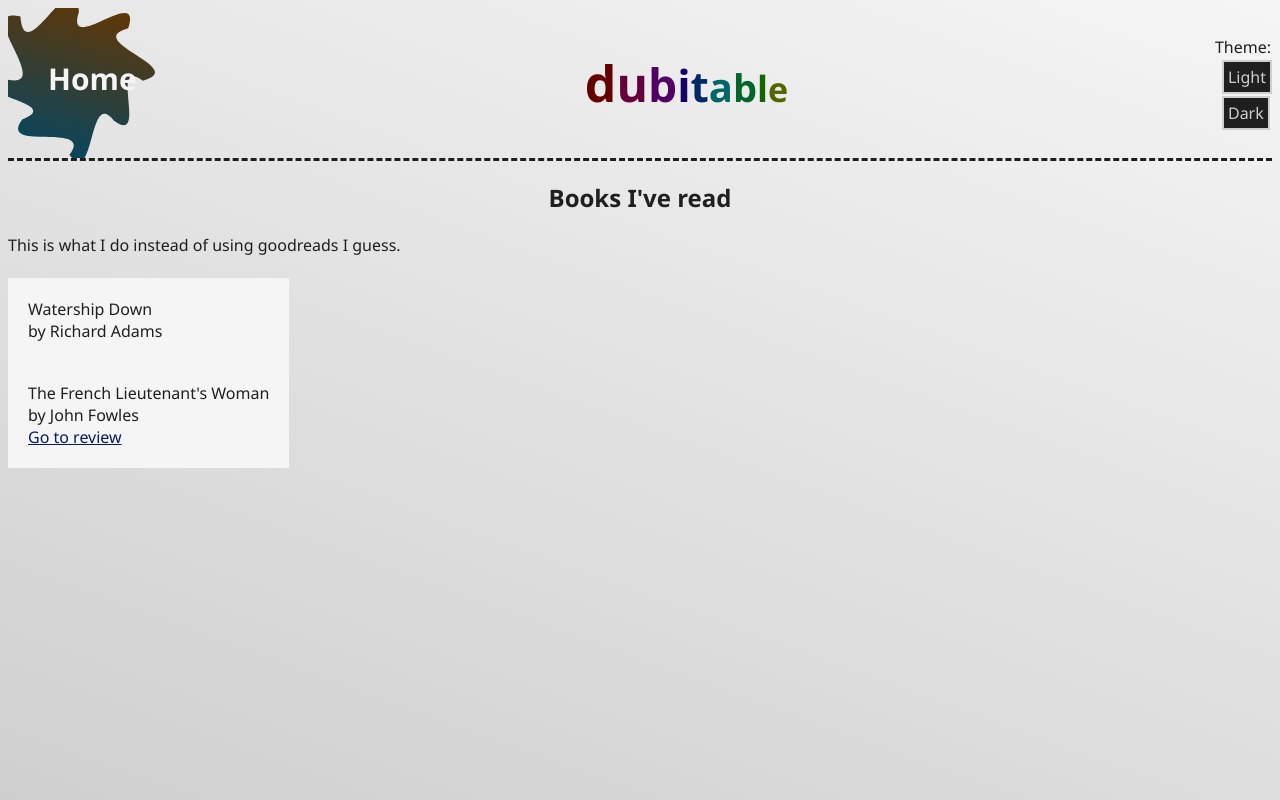
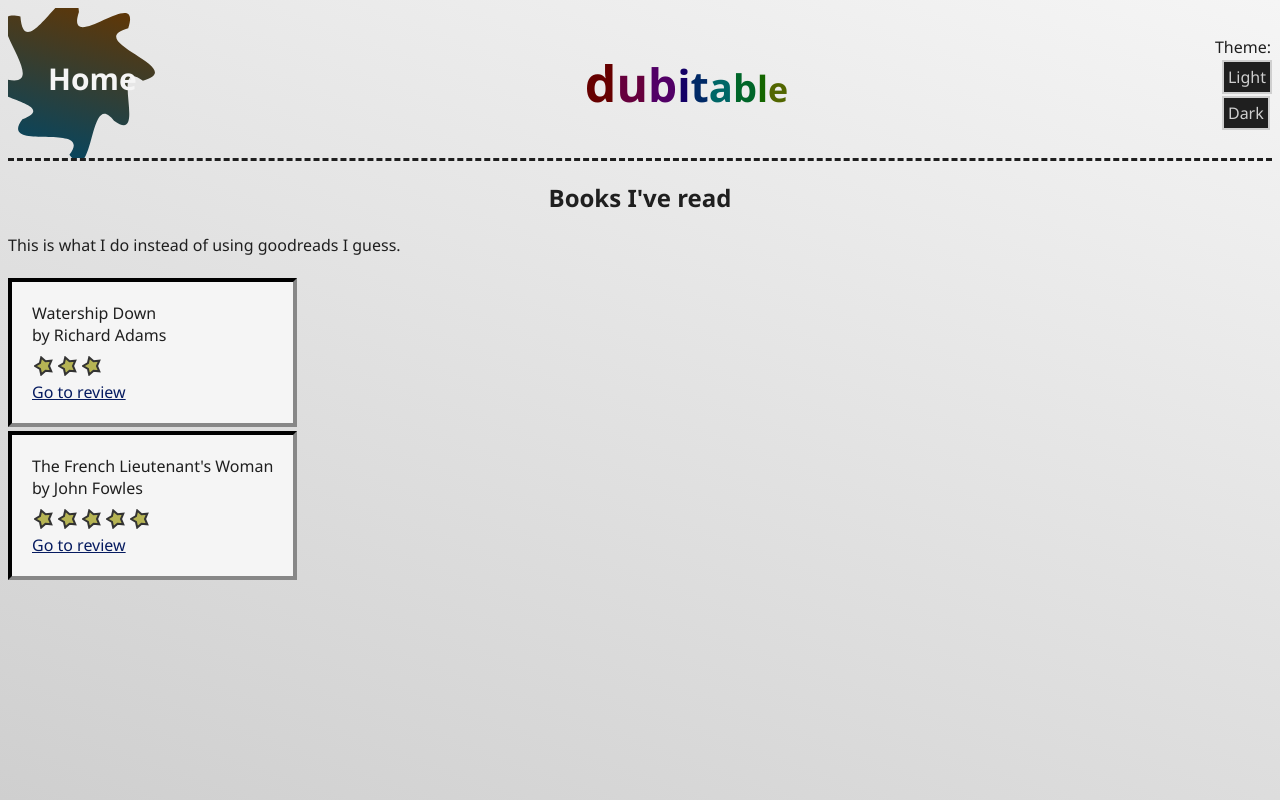
Before and after one commit to dubitabley/website, a SvelteKit app: page /interests/books in a window 1280 px wide. Built offline with nearby package versions, Linux system fonts and the light colour scheme.

Commit message:
Add ratings to books and short notes on watership down

```diff
--- /dev/null
+++ b/src/lib/components/star-rating.svelte
@@ -0,0 +1,21 @@
+<script lang="ts">
+    import Star from "./star.svelte";
+
+    const MAX_RATING = 5;
+
+    type StarRatingProps = {
+        rating: number
+    };
+
+    const {
+        rating
+    }: StarRatingProps = $props();
+</script>
+
+<div class="rating-wrapper">
+    {#each { length: MAX_RATING }, index }
+        {#if index < rating}
+            <Star enabled={true} />
+        {/if}
+    {/each}
+</div>
--- /dev/null
+++ b/src/lib/components/star.svelte
@@ -0,0 +1,87 @@
+<script lang="ts">
+    const STAR_SIZE: number = 100;
+    const CENTRE = STAR_SIZE / 2;
+    const NUM_POINTS = 5;
+    const INNER_SIZE = 25;
+    const OUTER_SIZE = 45;
+
+    type StarProps = {
+        enabled: boolean
+    };
+
+    const {
+        enabled
+    }: StarProps = $props();
+
+    type Coord = [number, number];
+
+    function generateCoords(): Coord[] {
+        let coords: Coord[] = [];
+
+        for (let i = 0; i < NUM_POINTS * 2; i++) {
+            const size = i % 2 == 0 ? INNER_SIZE : OUTER_SIZE;
+            const x = size * Math.cos(2 * Math.PI * i / (NUM_POINTS * 2)) + CENTRE;
+            const y = size * Math.sin(2 * Math.PI * i / (NUM_POINTS * 2)) + CENTRE;
+            coords[i] = [x, y];
+        }
+
+        return coords;
+    }
+
+    function coordString(coord: Coord): string {
+        return `${coord[0]},${coord[1]}`;
+    }
+
+    function getStarPath(coords: Coord[]) {
+        let pathString = `M `;
+
+        for (const coord of coords) {
+            pathString += `${coordString(coord)} `;
+        }
+
+        pathString += "Z";
+
+        return pathString;
+    }
+</script>
+
+<style>
+    .star-wrapper {
+        display: inline;
+        padding: 2px;
+    }
+    .star-svg {
+        width: 20px;
+        height: 20px;
+    }
+
+    .star {
+        stroke: var(--primary-color-2);
+        stroke-width: 10px;
+    }
+
+    .filled-star {
+        fill: hsl(59, 40%, 52%);
+    }
+
+    .empty-star {
+        fill: transparent;
+    }
+</style>
+
+<div class="star-wrapper">
+    <svg
+        class="star-svg"
+        width="{STAR_SIZE}mm"
+        height="{STAR_SIZE}mm"
+        viewBox="0 0 {STAR_SIZE} {STAR_SIZE}">
+
+        <g>
+            <path
+                fill-rule="nonzero"
+                class={["star", enabled ? "filled-star" : "empty-star"]}
+                d={getStarPath(generateCoords())}
+            />
+        </g>
+    </svg>
+</div>
--- a/src/lib/interests/books.json
+++ b/src/lib/interests/books.json
@@ -3,11 +3,14 @@
     {
       "book_name": "The French Lieutenant's Woman",
       "author": "John Fowles",
-      "link": "french-lieutenants-woman"
+      "link": "french-lieutenants-woman",
+      "rating": 5
     },
     {
       "book_name": "Watership Down",
-      "author": "Richard Adams"
+      "author": "Richard Adams",
+      "link": "watership-down",
+      "rating": 3
     }
   ]
 }
--- a/src/routes/(app)/interests/books/+page.svelte
+++ b/src/routes/(app)/interests/books/+page.svelte
@@ -1,6 +1,7 @@
 <script lang="ts">
     import type { PageProps } from './$types';
     import Books from "$lib/interests/books.json";
+    import StarRating from '$lib/components/star-rating.svelte';
 
     let { data }: PageProps = $props();
 </script>
@@ -15,9 +16,15 @@
         flex-direction: column;
     }
 
+    .main-book-info {
+        margin-bottom: 10px;
+    }
+
     .book-info {
         background-color: var(--background-color-2);
         padding: 20px;
+        border: 4px inset var(--primary-color-2);
+        margin-bottom: 4px;
     }
 </style>
 
@@ -31,11 +38,16 @@
 <div class="book-all">
     {#each Books.books.reverse() as book}
         <div class="book-info">
-            <span>
-                {book.book_name}
-            </span>
-            <br />
-            <span>by&nbsp;</span><span>{book.author}</span>
+            <div class="main-book-info">
+                <span>
+                    {book.book_name}
+                </span>
+                <br />
+                <span>by&nbsp;</span><span>{book.author}</span>
+            </div>
+            {#if book.rating}
+                <StarRating rating={book.rating} />
+            {/if}
             {#if book.link}
                 <div>
                     <a href="./book/{book.link}">Go to review</a>
```
Also changed, not shown: src/lib/interests/books/watership-down.svelte (added, +61 -0 lines), src/lib/interests/quotes.json (+12 -0 lines).
